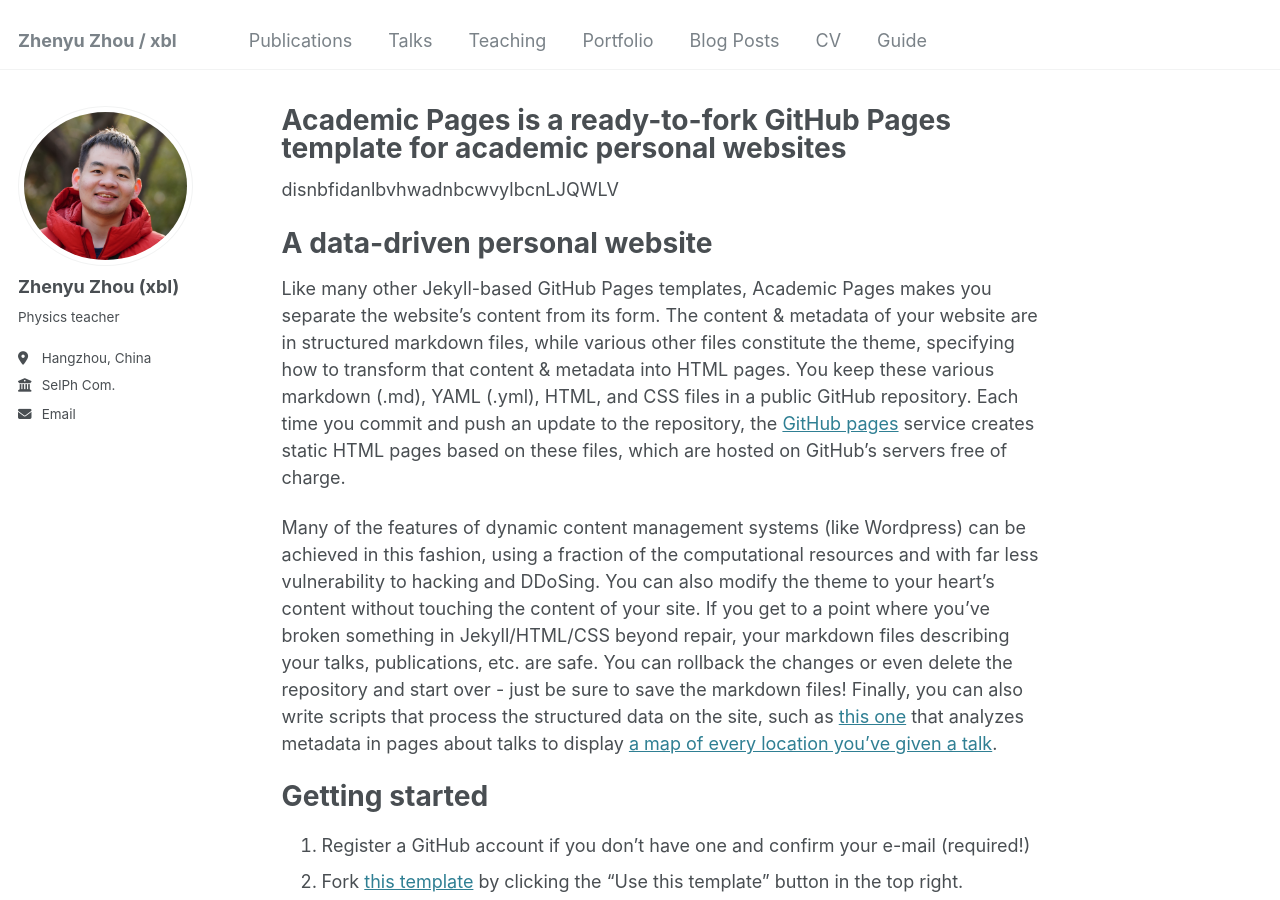
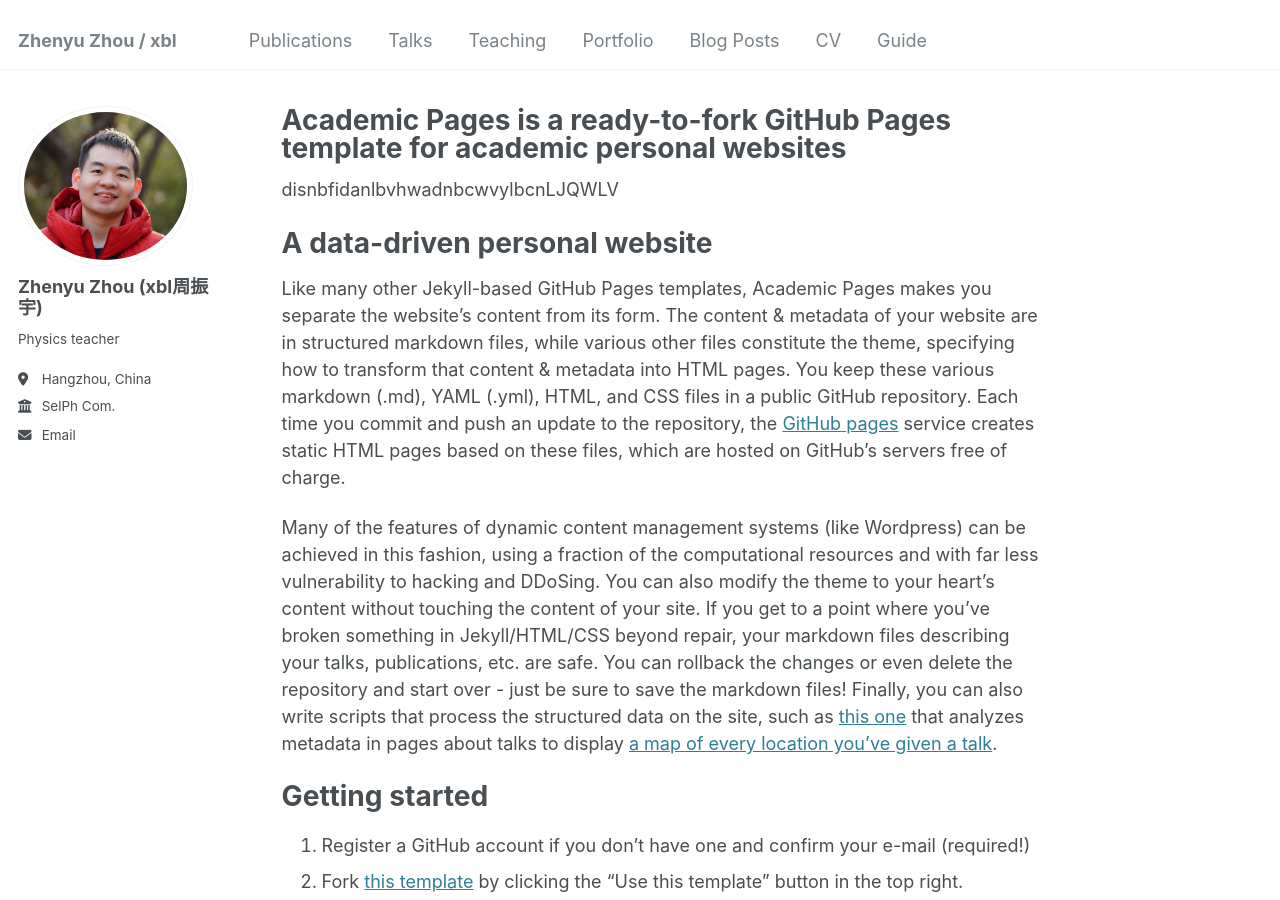
Before and after one commit to IoannesStephanus-xbl/xbl, a Jekyll site: the page built from _pages/about.md, in a window 1280 px wide and 900 px high. Built offline with Jekyll 4.4.1, drawn with Linux system fonts in a browser that asks for light colours.

Commit message:
Update _config.yml

```diff
--- a/_config.yml
+++ b/_config.yml
@@ -22,7 +22,7 @@ repository               : "xblzzy/xblzzy.github.io"
 author:
   # Biographic information
   avatar           : "profile.jpg"
-  name             : "Zhenyu Zhou (xbl)"
+  name             : "Zhenyu Zhou (xbl周振宇)"
   pronouns         : # example: "she/her"
   bio              : "Physics teacher"
   location         : "Hangzhou, China"
```
